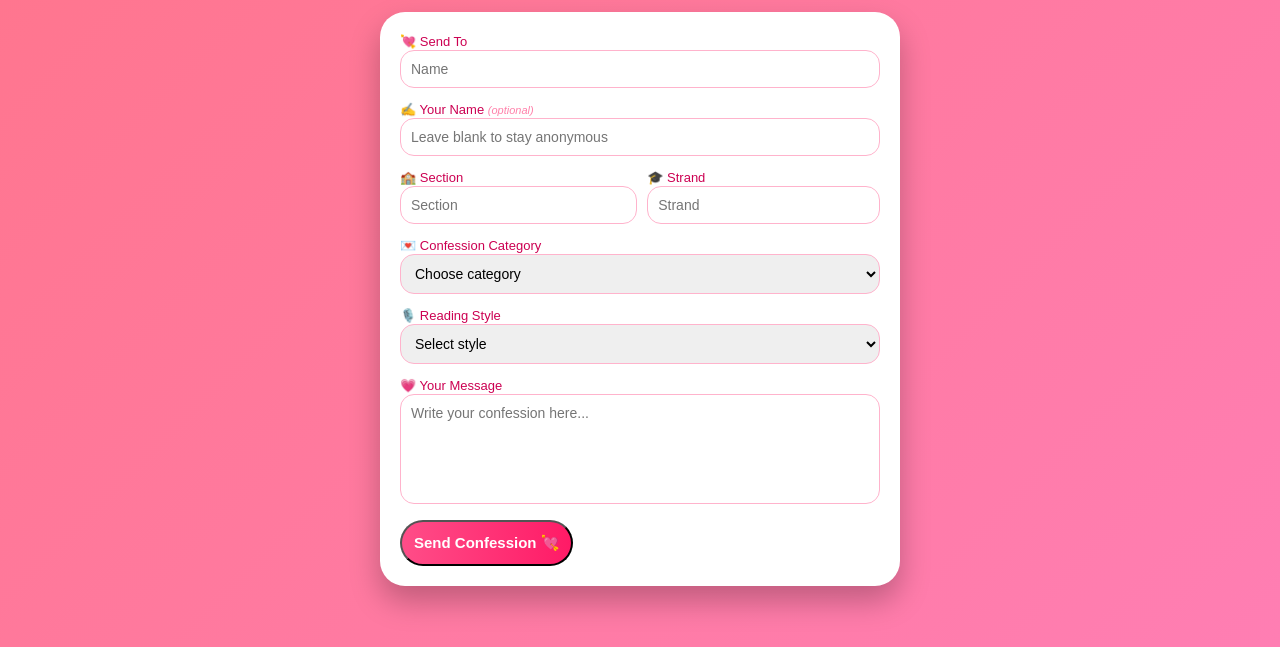
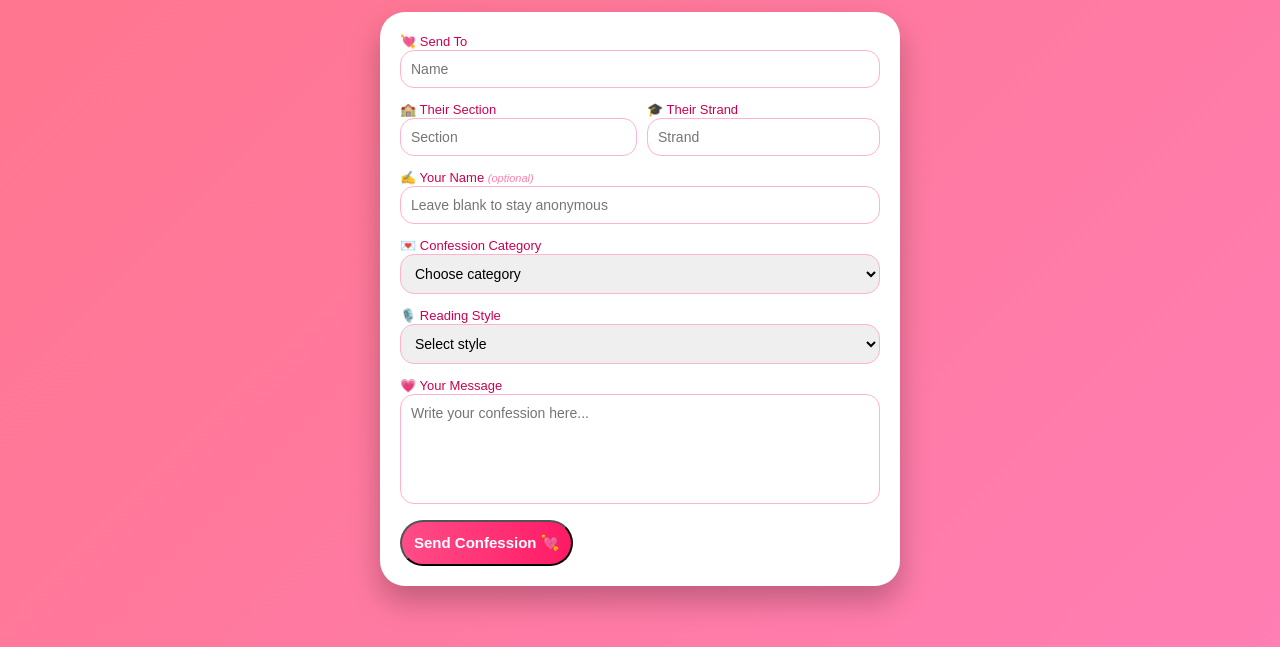
Before and after one commit to jullieannedalina-bot/Scan-and-Spill, a plain HTML site: page index.html in a window 1280 px wide. Shown: the part 153-800 px from the top of the page. Drawn offline with Linux system fonts and the light colour scheme.

Commit message:
Revise input labels and add optional name field
Updated labels and reintroduced optional name input.

```diff
--- a/index.html
+++ b/index.html
@@ -22,21 +22,21 @@
             <input type="text" name="send_to" placeholder="Name" required>
         </div>
 
-        <div class="group">
-            <label>✍️ Your Name <span class="optional">(optional)</span></label>
-            <input type="text" name="your_name" placeholder="Leave blank to stay anonymous">
-        </div>
-
         <div class="row">
             <div class="group">
-                <label>🏫 Section</label>
+                <label>🏫 Their Section</label>
                 <input type="text" name="section" placeholder="Section" required>
             </div>
 
             <div class="group">
-                <label>🎓 Strand</label>
+                <label>🎓 Their Strand</label>
                 <input type="text" name="strand" placeholder="Strand" required>
             </div>
+        </div>
+
+        <div class="group">
+            <label>✍️ Your Name <span class="optional">(optional)</span></label>
+            <input type="text" name="your_name" placeholder="Leave blank to stay anonymous">
         </div>
 
         <div class="group">
```
